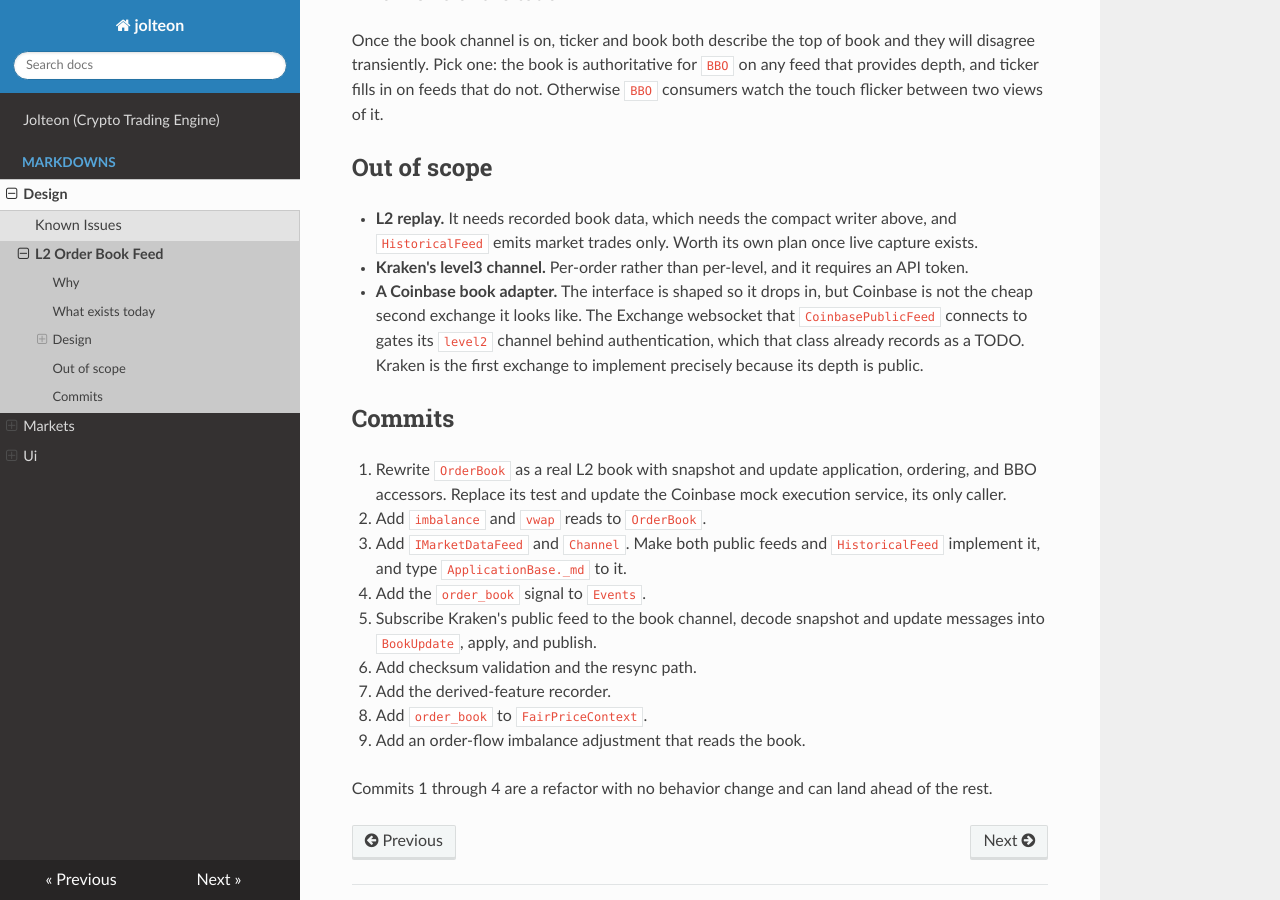
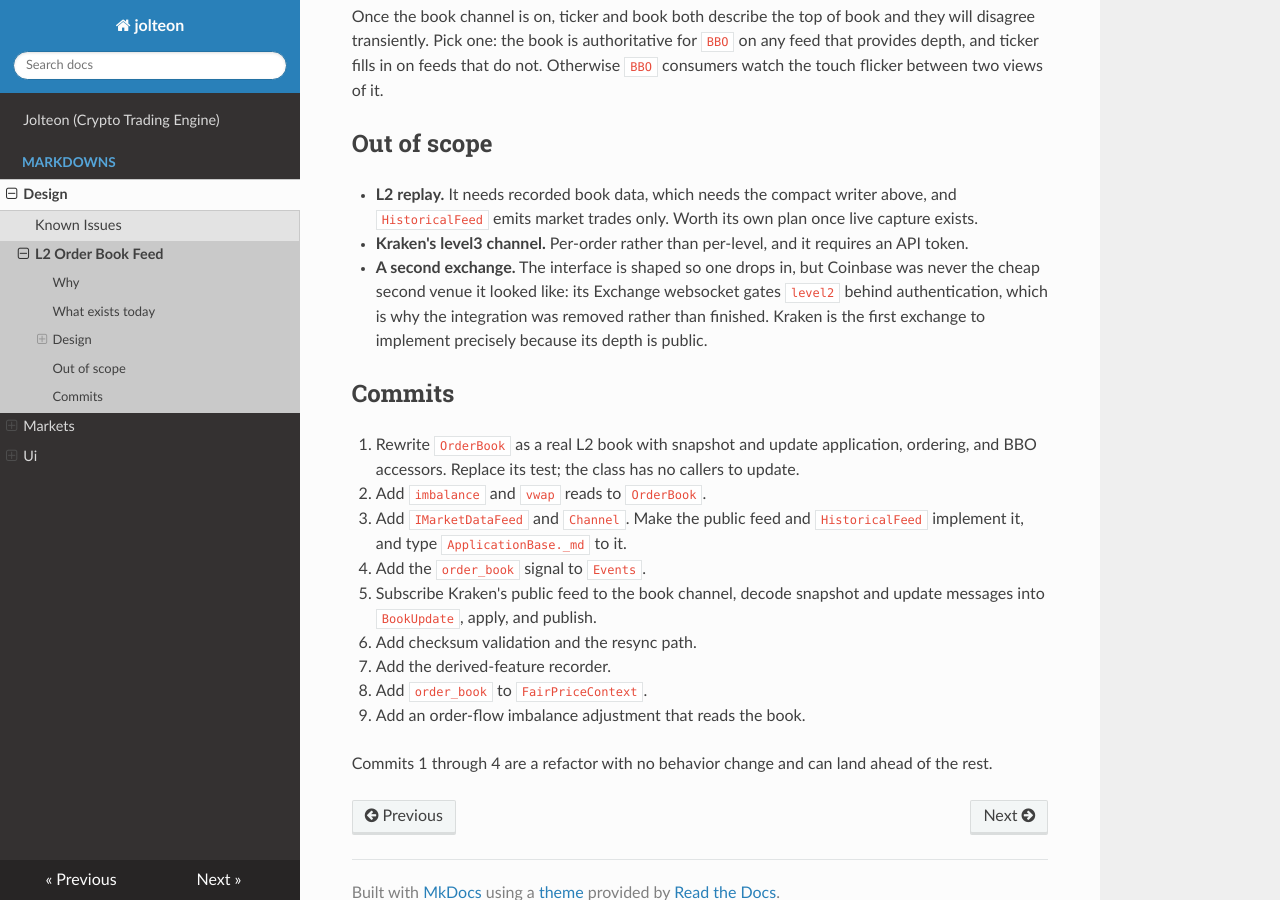
Before and after one commit to zhanghaowx/crypto-trading-engine, an MkDocs documentation site: the page built from docs/markdowns/design/l2-order-book-feed.md, in a window 1280 px wide and 900 px high, scrolled down 3874 px. Built offline with MkDocs 1.6.1, drawn with Linux system fonts in a browser that asks for light colours; nearby versions of some CDN libraries; some of the changed text lies outside the part shown.

Commit message:
docs: drop Coinbase from the docs and README
Removes the Coinbase market page and the README's "About the exchanges"
section, which existed only to explain that the second venue half worked.
With one exchange there is nothing to compare, and the COINBASE_API_KEY
note no longer applies.

In known-issues, deletes issue 8 (the Coinbase mock never rests orders)
along with its summary row and renumbers the former issue 9 to 8. Issue
2 no longer cites the Coinbase mock's zero fee constant, and issue 8's
closing paragraph now says OrderBook has no callers left to update.

In the L2 order book plan, records that OrderBook is now callerless,
which makes its rewrite in commit 1 free, and rewrites the out-of-scope
bullet to explain why Coinbase was removed rather than finished: its
Exchange websocket gates level2 behind authentication, which is the same
reason Kraken went first.

Co-Authored-By: Claude Opus 5 <noreply@anthropic.com>

```diff
--- a/docs/markdowns/design/l2-order-book-feed.md
+++ b/docs/markdowns/design/l2-order-book-feed.md
@@ -6,7 +6,7 @@ knowing which exchange produced it.
 
 ## Why
 
-The engine sees only the top of book today, via each exchange's ticker
+The engine sees only the top of book today, via the exchange's ticker
 channel, normalized into `BBO`. Every depth-aware signal is therefore
 unbuildable: order-flow imbalance, depth-weighted fair price, and
 queue-aware quoting all need levels behind the touch.
@@ -23,14 +23,13 @@ the consumers.
 - `jolteon/engine/market_data/core/order_book.py` holds an `OrderBook`
   that only accumulates. `add_bid(price, quantity)` does
   `levels[price] += quantity`. There is no removal, no replacement, no
-  ordering, and no best-bid accessor. Its only caller is the Coinbase mock
-  execution service, which rebuilds it from candlesticks on every match,
-  so there is no external contract to preserve.
+  ordering, and no best-bid accessor. Nothing calls it at all since the
+  Coinbase integration was removed, so there is no contract to preserve
+  and the rewrite below is free.
 - `Events` declares three signals: channel heartbeat, ticker, and market
   trade. There is no book signal.
-- Kraken's `PublicFeed` subscribes to `trade` and `ticker`. Coinbase's
-  subscribes to its own channels. Neither implements a shared interface,
-  and `ApplicationBase._md` is typed `object`.
+- Kraken's `PublicFeed` subscribes to `trade` and `ticker`. It implements
+  no shared interface, and `ApplicationBase._md` is typed `object`.
 - `FairPriceContext` carries a single `bbo` field.
 - `HistoricalFeed` replays market trades only, so replay has no top of
   book at all.
@@ -214,20 +213,19 @@ flicker between two views of it.
   own plan once live capture exists.
 - **Kraken's level3 channel.** Per-order rather than per-level, and it
   requires an API token.
-- **A Coinbase book adapter.** The interface is shaped so it drops in,
-  but Coinbase is not the cheap second exchange it looks like. The
-  Exchange websocket that `CoinbasePublicFeed` connects to gates its
-  `level2` channel behind authentication, which that class already
-  records as a TODO. Kraken is the first exchange to implement precisely
-  because its depth is public.
+- **A second exchange.** The interface is shaped so one drops in, but
+  Coinbase was never the cheap second venue it looked like: its Exchange
+  websocket gates `level2` behind authentication, which is why the
+  integration was removed rather than finished. Kraken is the first
+  exchange to implement precisely because its depth is public.
 
 ## Commits
 
 1. Rewrite `OrderBook` as a real L2 book with snapshot and update
-   application, ordering, and BBO accessors. Replace its test and update
-   the Coinbase mock execution service, its only caller.
+   application, ordering, and BBO accessors. Replace its test; the class
+   has no callers to update.
 2. Add `imbalance` and `vwap` reads to `OrderBook`.
-3. Add `IMarketDataFeed` and `Channel`. Make both public feeds and
+3. Add `IMarketDataFeed` and `Channel`. Make the public feed and
    `HistoricalFeed` implement it, and type `ApplicationBase._md` to it.
 4. Add the `order_book` signal to `Events`.
 5. Subscribe Kraken's public feed to the book channel, decode snapshot
```
Also changed, not shown: README.md (+3 -12 lines), docs/markdowns/design/known-issues.md (+5 -17 lines), docs/markdowns/markets/coinbase.md (deleted, +0 -18 lines).
